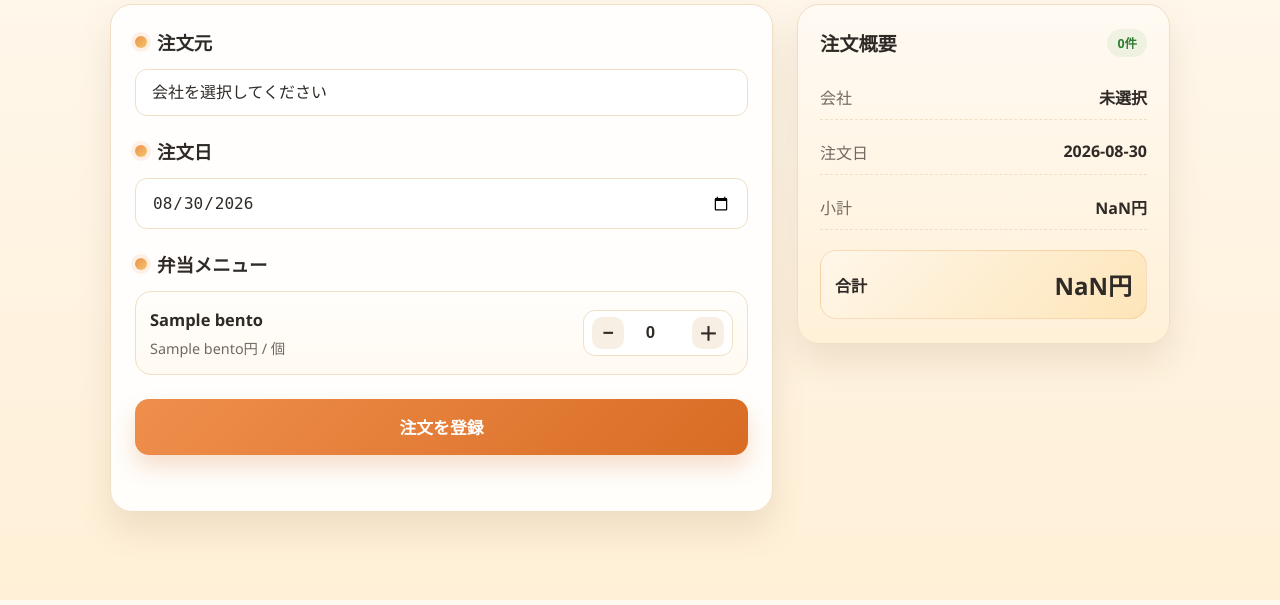
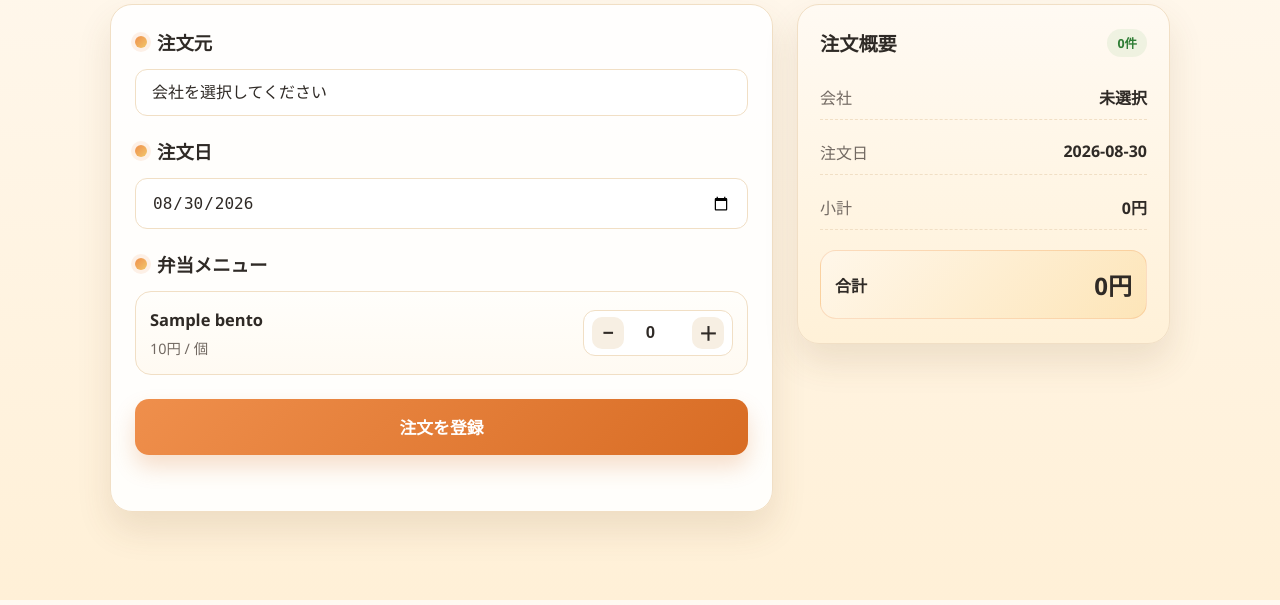
Before and after one commit to gyakusu/fastapi-postgres-demo, a FastAPI app: template app/templates/index.html in a window 1280 px wide. Shown: the part 195-800 px from the top of the page. Run offline with FastAPI, Linux system fonts and the light colour scheme; the template is opened without the code that fills it: most values are stand-ins (such as "Sample title", 1, 10 or a date in 2020); some libraries are stand-ins or nearby versions.

Commit message:
Fix homepage model rendering for companies and bentos

```diff
--- a/app/templates/index.html
+++ b/app/templates/index.html
@@ -354,7 +354,7 @@
             <select name="company_id" required id="company_id">
               <option value="">会社を選択してください</option>
               {% for company in companies %}
-              <option value="{{ company[0] }}">{{ company[1] }}</option>
+              <option value="{{ company.id }}">{{ company.name }}</option>
               {% endfor %}
             </select>
           </div>
@@ -370,41 +370,41 @@
               {% for bento in bentos %}
               <div
                 class="menu-item"
-                data-bento-id="{{ bento[0] }}"
-                data-bento-price="{{ bento[2] }}"
+                data-bento-id="{{ bento.id }}"
+                data-bento-price="{{ bento.price }}"
               >
                 <div class="menu-label">
-                  <div class="menu-name">{{ bento[1] }}</div>
-                  <div class="menu-price">{{ bento[2] }}円 / 個</div>
+                  <div class="menu-name">{{ bento.name }}</div>
+                  <div class="menu-price">{{ bento.price }}円 / 個</div>
                 </div>
 
-                <div class="quantity-control" aria-label="{{ bento[1] }}の数量">
+                <div class="quantity-control" aria-label="{{ bento.name }}の数量">
                   <button
                     type="button"
                     class="stepper"
                     data-action="decrease"
-                    data-bento-id="{{ bento[0] }}"
-                    aria-label="{{ bento[1] }}を1つ減らす"
+                    data-bento-id="{{ bento.id }}"
+                    aria-label="{{ bento.name }}を1つ減らす"
                   >
                     −
                   </button>
                   <input
                     class="qty-input"
                     type="number"
-                    name="quantity_{{ bento[0] }}"
+                    name="quantity_{{ bento.id }}"
                     value="0"
                     min="0"
                     step="1"
                     inputmode="numeric"
-                    data-bento-id="{{ bento[0] }}"
-                    aria-label="{{ bento[1] }}の数量"
+                    data-bento-id="{{ bento.id }}"
+                    aria-label="{{ bento.name }}の数量"
                   />
                   <button
                     type="button"
                     class="stepper"
                     data-action="increase"
-                    data-bento-id="{{ bento[0] }}"
-                    aria-label="{{ bento[1] }}を1つ増やす"
+                    data-bento-id="{{ bento.id }}"
+                    aria-label="{{ bento.name }}を1つ増やす"
                   >
                     ＋
                   </button>
```
Also changed, not shown: tests/test_orders_complete.py (+35 -0 lines).
